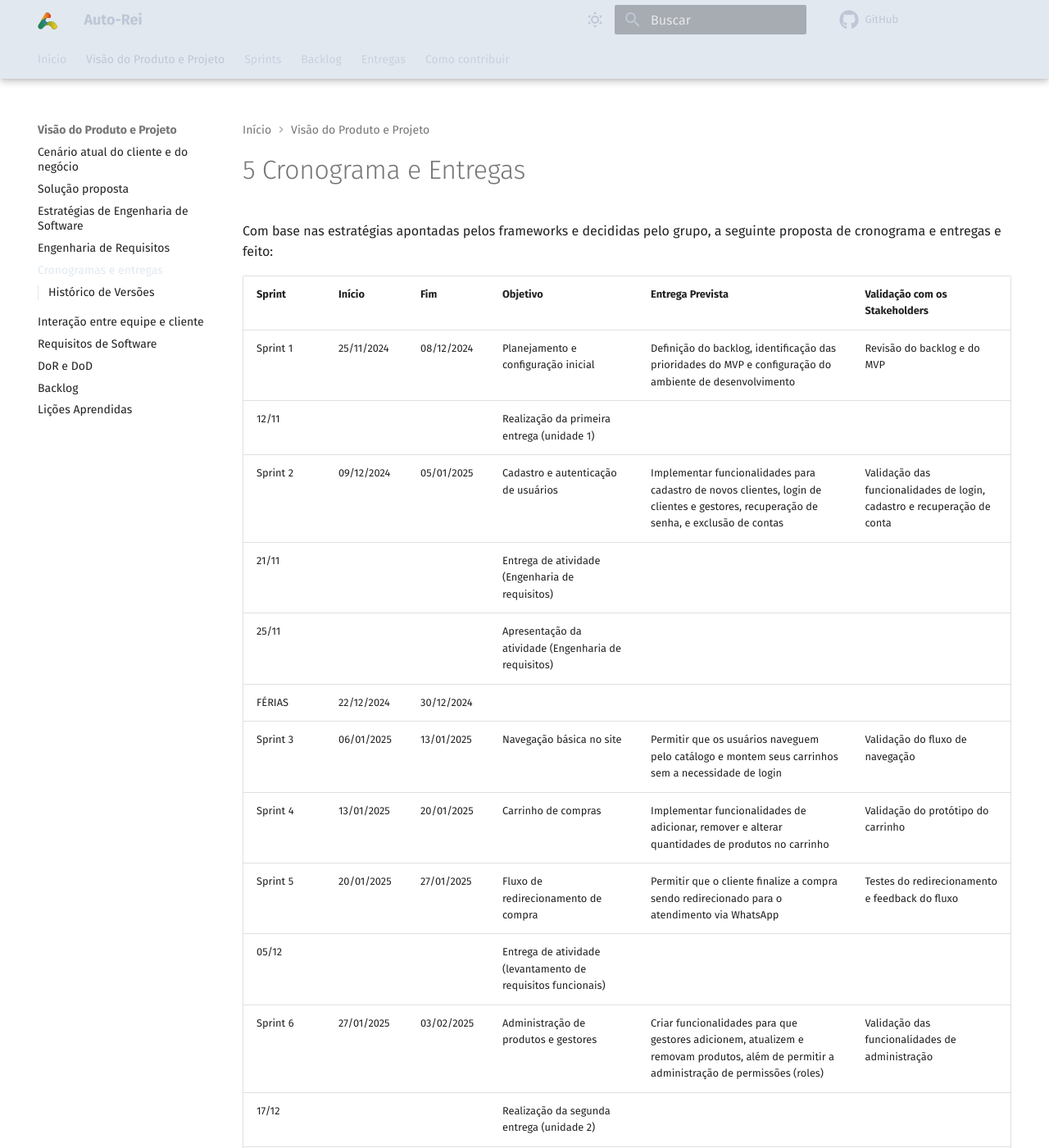
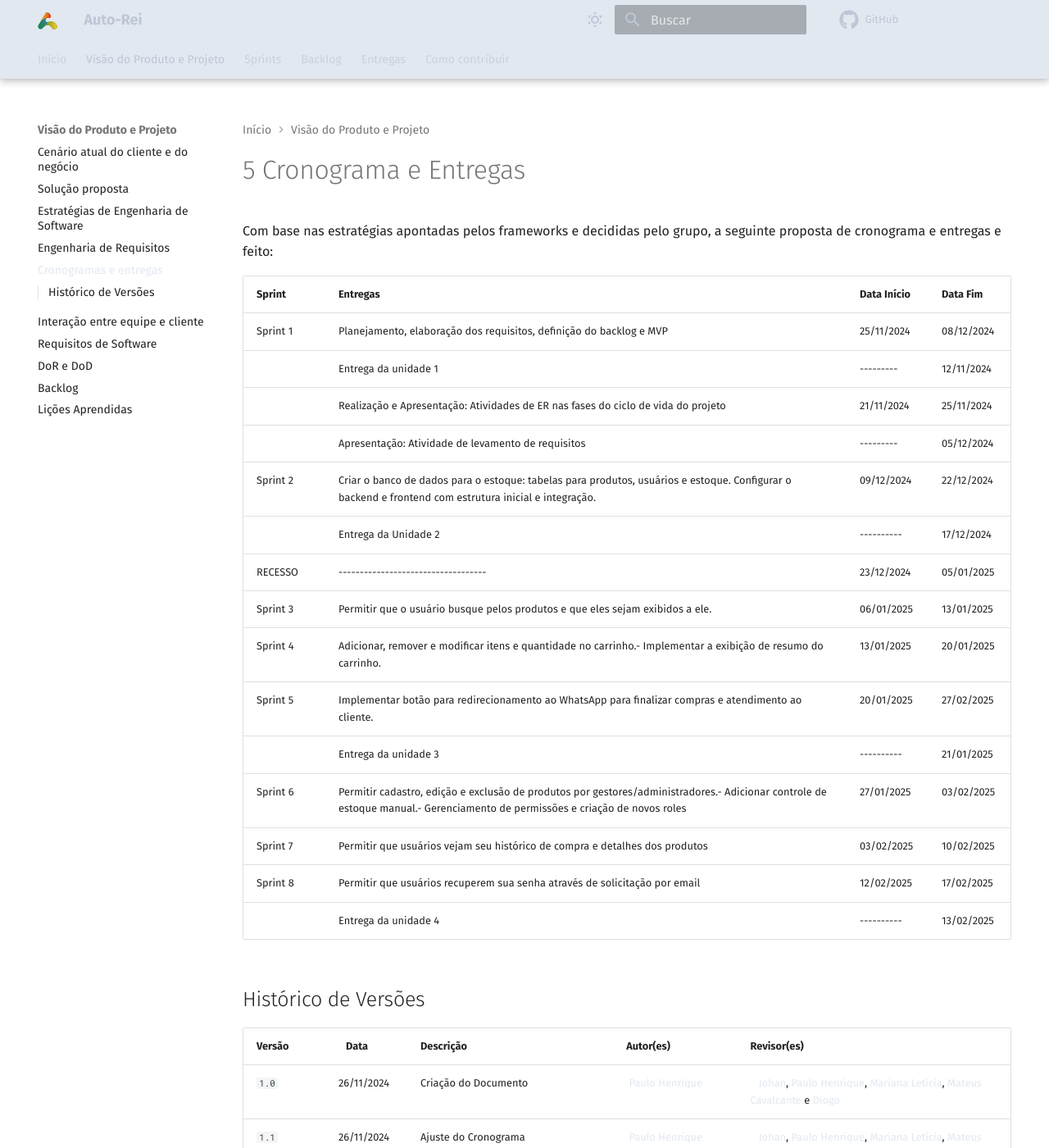
Before and after one commit to mdsreq-fga-unb/2024.2-T03-AutoReiTintas, an MkDocs documentation site: the page built from docs/auto-rei-tintas/docs/sections/product_vision/5_timeline.md, in a window 1280 px wide and 1400 px high. Shown: the whole window at 82% size. Built offline with MkDocs 1.6.1 and Material for MkDocs 9.7.7, drawn with Linux system fonts in a browser that asks for light colours; comment, search, counter and statistics services are not loaded; some of the changed text lies outside the part shown.

Commit message:
docs: atualizando o cronograma

```diff
--- a/docs/auto-rei-tintas/docs/sections/product_vision/5_timeline.md
+++ b/docs/auto-rei-tintas/docs/sections/product_vision/5_timeline.md
@@ -1,32 +1,38 @@
 # 5 Cronograma e Entregas
+
+
 
 Com base nas estratégias apontadas pelos frameworks e decididas pelo grupo, a seguinte proposta de cronograma e entregas e feito:
 
-| **Sprint** | **Início** | **Fim**    | **Objetivo**                                                 | **Entrega Prevista**                                                                                                                    | **Validação com os Stakeholders**                                       |
-| ---------- | ---------- | ---------- | ------------------------------------------------------------ | --------------------------------------------------------------------------------------------------------------------------------------- | ----------------------------------------------------------------------- |
-| Sprint 1   | 25/11/2024 | 08/12/2024 | Planejamento e configuração inicial                          | Definição do backlog, identificação das prioridades do MVP e configuração do ambiente de desenvolvimento                                | Revisão do backlog e do MVP                                             |
-| 12/11      |            |            | Realização da primeira entrega (unidade 1)                   |                                                                                                                                         |                                                                         |
-| Sprint 2   | 09/12/2024 | 05/01/2025 | Cadastro e autenticação de usuários                          | Implementar funcionalidades para cadastro de novos clientes, login de clientes e gestores, recuperação de senha, e exclusão de contas   | Validação das funcionalidades de login, cadastro e recuperação de conta |
-| 21/11      |            |            | Entrega de atividade (Engenharia de requisitos)              |                                                                                                                                         |                                                                         |
-| 25/11      |            |            | Apresentação da atividade (Engenharia de requisitos)         |                                                                                                                                         |                                                                         |
-| FÉRIAS     | 22/12/2024 | 30/12/2024 |                                                              |                                                                                                                                         |                                                                         |
-| Sprint 3   | 06/01/2025 | 13/01/2025 | Navegação básica no site                                     | Permitir que os usuários naveguem pelo catálogo e montem seus carrinhos sem a necessidade de login                                      | Validação do fluxo de navegação                                         |
-| Sprint 4   | 13/01/2025 | 20/01/2025 | Carrinho de compras                                          | Implementar funcionalidades de adicionar, remover e alterar quantidades de produtos no carrinho                                         | Validação do protótipo do carrinho                                      |
-| Sprint 5   | 20/01/2025 | 27/01/2025 | Fluxo de redirecionamento de compra                          | Permitir que o cliente finalize a compra sendo redirecionado para o atendimento via WhatsApp                                            | Testes do redirecionamento e feedback do fluxo                          |
-| 05/12      |            |            | Entrega de atividade (levantamento de requisitos funcionais) |                                                                                                                                         |                                                                         |
-| Sprint 6   | 27/01/2025 | 03/02/2025 | Administração de produtos e gestores                         | Criar funcionalidades para que gestores adicionem, atualizem e removam produtos, além de permitir a administração de permissões (roles) | Validação das funcionalidades de administração                          |
-| 17/12      |            |            | Realização da segunda entrega (unidade 2)                    |                                                                                                                                         |                                                                         |
-| Sprint 7   | 03/02/2025 | 08/02/2025 | Histórico de pedidos e avaliações                            | Permitir que clientes visualizem o histórico de pedidos realizados e avaliem produtos e vendas                                          | Validação das funcionalidades de histórico e avaliações                 |
-| Sprint 8   | 08/02/2025 | 13/02/2025 | Análise de dados                                             | Implementar relatórios sobre vendas, tendências de compra e monitoramento de carrinhos abandonados                                      | Validação de gráficos e relatórios                                      |
-| 21/01      |            |            | Realização da terceira entrega (unidade 3)                   |                                                                                                                                         |                                                                         |
-| 13/02      |            |            | Realização da quarta entrega (unidade 4)                     |                                                                                                                                         |                                                                         |
+
+
+| **Sprint** | **Entregas** | **Data Início** | **Data Fim** |
+| ---| ---| ---| --- |
+| Sprint 1 | Planejamento, elaboração dos requisitos, definição do backlog e MVP | 25/11/2024 | 08/12/2024 |
+|  | Entrega da unidade 1 | \--------- | 12/11/2024 |
+|  | Realização e Apresentação: Atividades de ER nas fases do ciclo de vida do projeto | 21/11/2024 | 25/11/2024 |
+|  | Apresentação: Atividade de levamento de requisitos | \--------- | 05/12/2024 |
+| Sprint 2 | Criar o banco de dados para o estoque: tabelas para produtos, usuários e estoque. Configurar o backend e frontend com estrutura inicial e integração. | 09/12/2024 | 22/12/2024 |
+|  | Entrega da Unidade 2 | \---------- | 17/12/2024 |
+| RECESSO | \----------------------------------- | 23/12/2024 | 05/01/2025 |
+| Sprint 3 | Permitir que o usuário busque pelos produtos e que eles sejam exibidos a ele. | 06/01/2025 | 13/01/2025 |
+| Sprint 4 | Adicionar, remover e modificar itens e quantidade no carrinho.- Implementar a exibição de resumo do carrinho. | 13/01/2025 | 20/01/2025 |
+| Sprint 5 | Implementar botão para redirecionamento ao WhatsApp para finalizar compras e atendimento ao cliente. | 20/01/2025 | 27/02/2025 |
+|  | Entrega da unidade 3 | \---------- | 21/01/2025 |
+| Sprint 6 | Permitir cadastro, edição e exclusão de produtos por gestores/administradores.- Adicionar controle de estoque manual.- Gerenciamento de permissões e criação de novos roles | 27/01/2025 | 03/02/2025 |
+| Sprint 7 | Permitir que usuários vejam seu histórico de compra e detalhes dos produtos | 03/02/2025 | 10/02/2025 |
+| Sprint 8 | Permitir que usuários recuperem sua senha através de solicitação por email | 12/02/2025 | 17/02/2025 |
+|  | Entrega da unidade 4 | \---------- | 13/02/2025 |
+
+
 
 ## Histórico de Versões
 
-| Versão |    Data     | Descrição                                 | Autor(es)                                        | Revisor(es)                                        |
-| ------ | :---------: | ----------------------------------------- | ------------------------------------------------ | ----------------------------------------------------------------------------------------------------------------------------------------------------------------------------------------------------------------------------------------------------- |
-| `1.0`  | 26/11/2024  | Criação do Documento                      |  [Paulo Henrique](https://github.com/Nanashii76) |    [Johan](https://github.com/johan-rocha), [Paulo Henrique](https://github.com/Nanashii76), [Mariana Letícia](https://github.com/Marianannn), [Mateus Cavalcante](https://github.com/mateuscavati) e [Diogo](https://github.com/Diogo-Barboza)       |
 
-| Versão |    Data     | Descrição                                 | Autor(es)                                        | Revisor(es)                                                                                                                                                                                                                                           |
-| ------ | :---------: | ----------------------------------------- | ------------------------------------------------ | ----------------------------------------------------------------------------------------------------------------------------------------------------------------------------------------------------------------------------------------------------- |
-| `1.1`  | 26/11/2024  | Ajuste do Cronograma                      |  [Paulo Henrique](https://github.com/Nanashii76) |    [Johan](https://github.com/johan-rocha), [Paulo Henrique](https://github.com/Nanashii76), [Mariana Letícia](https://github.com/Marianannn), [Mateus Cavalcante](https://github.com/mateuscavati) e [Diogo](https://github.com/Diogo-Barboza)       |
+
+| Versão |    Data | Descrição | Autor(es) | Revisor(es) |
+| ---| ---| ---| ---| --- |
+| `1.0` | 26/11/2024 | Criação do Documento |  [Paulo Henrique](https://github.com/Nanashii76) |    [Johan](https://github.com/johan-rocha), [Paulo Henrique](https://github.com/Nanashii76), [Mariana Letícia](https://github.com/Marianannn), [Mateus Cavalcante](https://github.com/mateuscavati) e [Diogo](https://github.com/Diogo-Barboza) |
+| `1.1` | 26/11/2024 | Ajuste do Cronograma |  [Paulo Henrique](https://github.com/Nanashii76) |    [Johan](https://github.com/johan-rocha), [Paulo Henrique](https://github.com/Nanashii76), [Mariana Letícia](https://github.com/Marianannn), [Mateus Cavalcante](https://github.com/mateuscavati) e [Diogo](https://github.com/Diogo-Barboza) |
+| `1.2` | 05/12/2024 | Ajuste do cronograma e visualização | [Paulo Henrique](https://github.com/Nanashii76) |  [Johan](https://github.com/johan-rocha), [Paulo Henrique](https://github.com/Nanashii76), [Mariana Letícia](https://github.com/Marianannn), [Mateus Cavalcante](https://github.com/mateuscavati) e [Diogo](https://github.com/Diogo-Barboza) |
+| `1.3` | 12/12/2024 | Mudança da ordem das sprints e detalhamento | [Paulo Henrique](https://github.com/Nanashii76) e  [Johan](https://github.com/johan-rocha) |  [Johan](https://github.com/johan-rocha), [Paulo Henrique](https://github.com/Nanashii76), [Mariana Letícia](https://github.com/Marianannn), [Mateus Cavalcante](https://github.com/mateuscavati) e [Diogo](https://github.com/Diogo-Barboza) |
--- a/docs/auto-rei-tintas/mkdocs.yml
+++ b/docs/auto-rei-tintas/mkdocs.yml
@@ -22,7 +22,10 @@ nav:
       - ATA 14-11: sections/atas/ata14-11.md
       - ATA 03-12: sections/atas/ata03-12.md
       - ATA 12-12: sections/atas/ata12-12.md
-  - Backlog: sections/product_vision/9_backlog.md
+  - Backlog:
+    - Requisitos de Software: sections/product_vision/7_requirements.md
+    - DoR e DoD: sections/product_vision/8_dorAndDod.md
+    - Backlog: sections/product_vision/9_backlog.md
   - Entregas:
     - Entrega Unidade 1: sections/presentations/presentation_1.md
   - Como contribuir:
```
